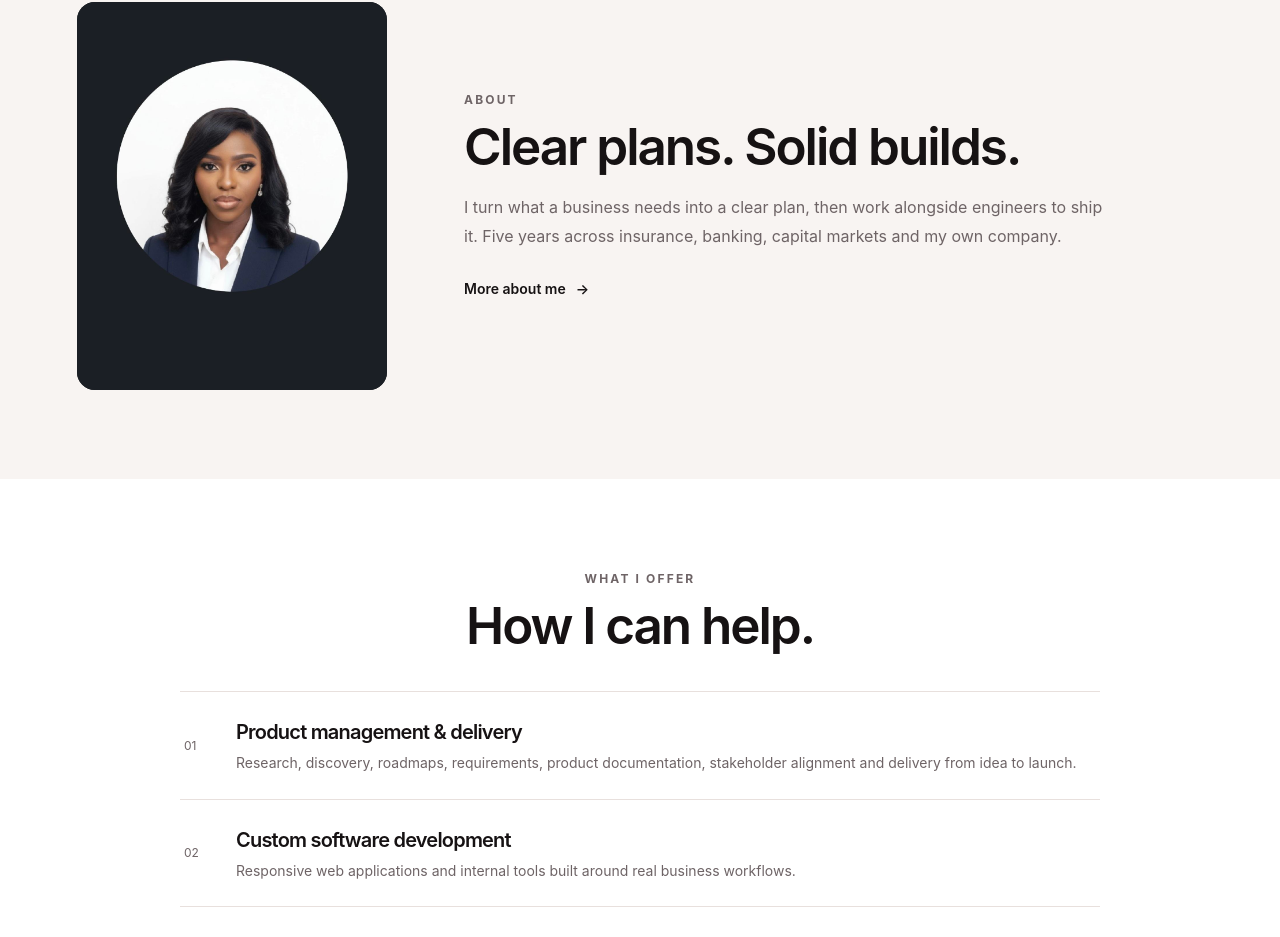
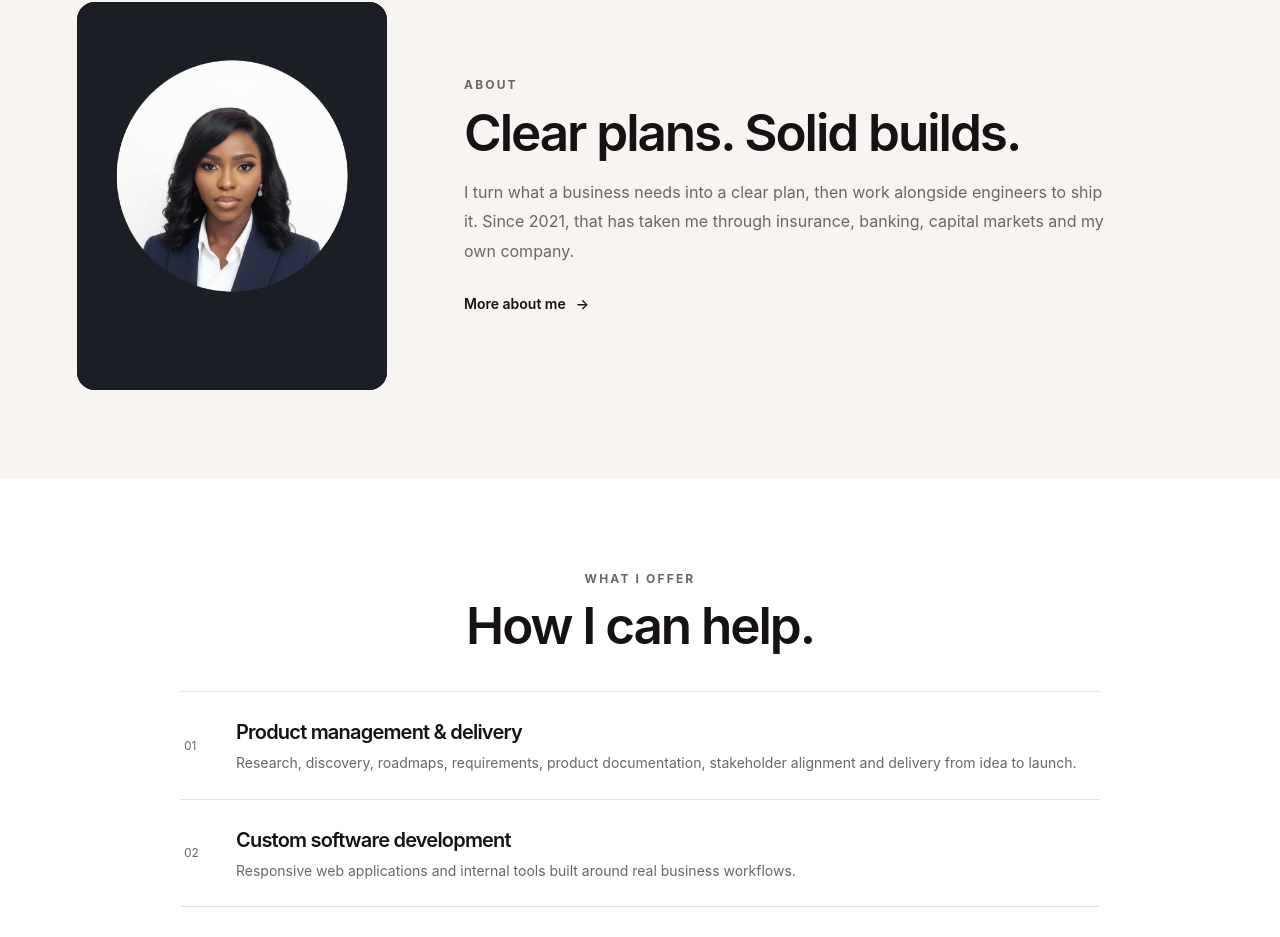
Before and after one commit to Mercyogbenjuwa/My-portfolio, a Next.js app: page / in a window 1280 px wide. Shown: the part 1956-2893 px from the top of the page. Built offline with nearby package versions, Linux system fonts and the light colour scheme.

Commit message:
Home about: state the start year instead of a year count
Co-Authored-By: Claude Opus 5.5 <noreply@anthropic.com>
Claude-Session: https://claude.ai/code/session_01Mdcr8vZKvahRHboVqYdT8m

```diff
--- a/pages/index.jsx
+++ b/pages/index.jsx
@@ -41,7 +41,7 @@ export default function HomePage({ projects }) {
         <div data-reveal style={{ "--d": ".12s" }}>
           <p className="eyebrow">About</p>
           <h2 className="section-title">Clear plans. Solid builds.</h2>
-          <p>I turn what a business needs into a clear plan, then work alongside engineers to ship it. Five years across insurance, banking, capital markets and my own company.</p>
+          <p>I turn what a business needs into a clear plan, then work alongside engineers to ship it. Since 2021, that has taken me through insurance, banking, capital markets and my own company.</p>
           <Link href="/about"><a className="text-link">More about me <span aria-hidden="true">→</span></a></Link>
         </div>
       </div>
```
